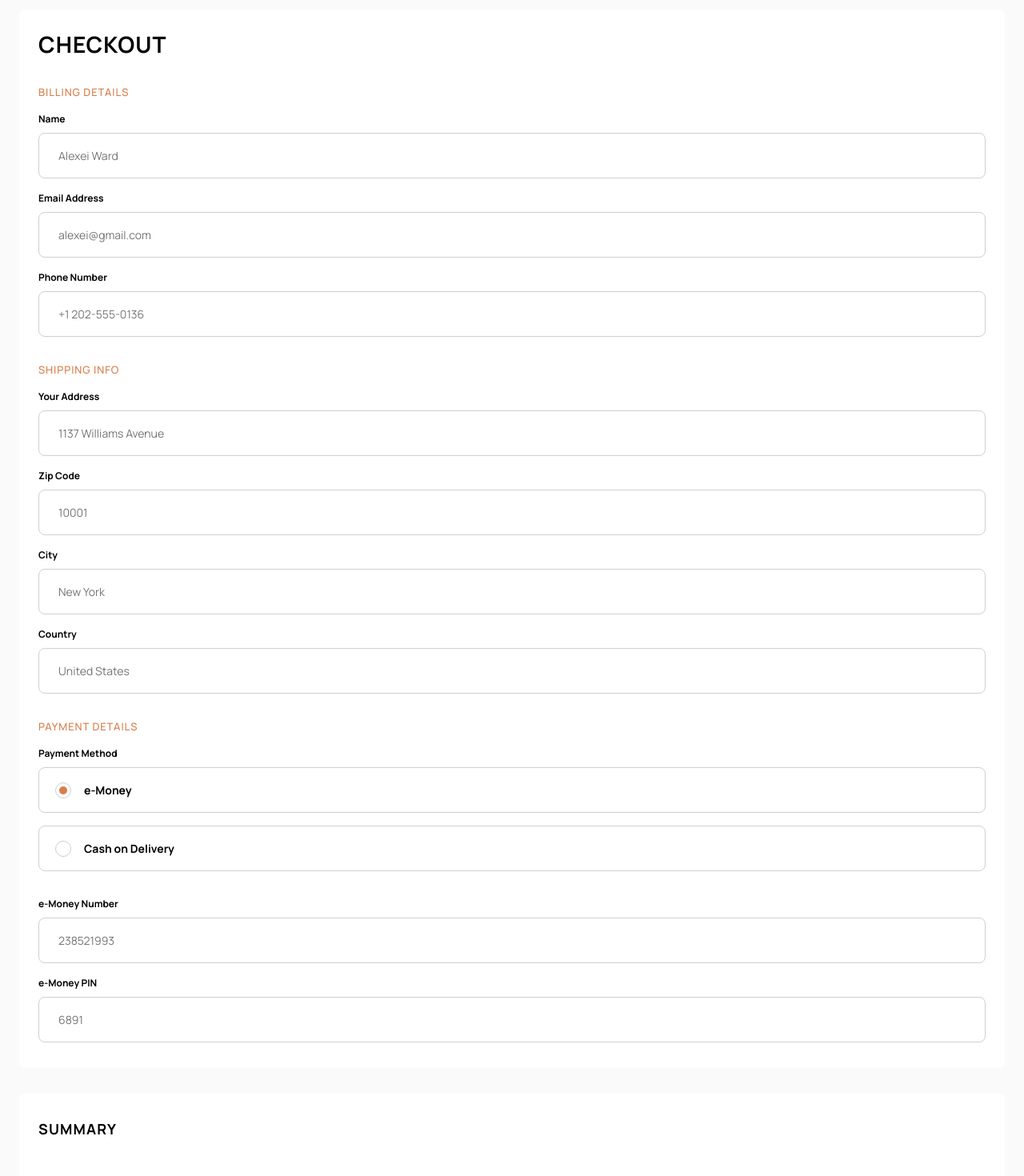
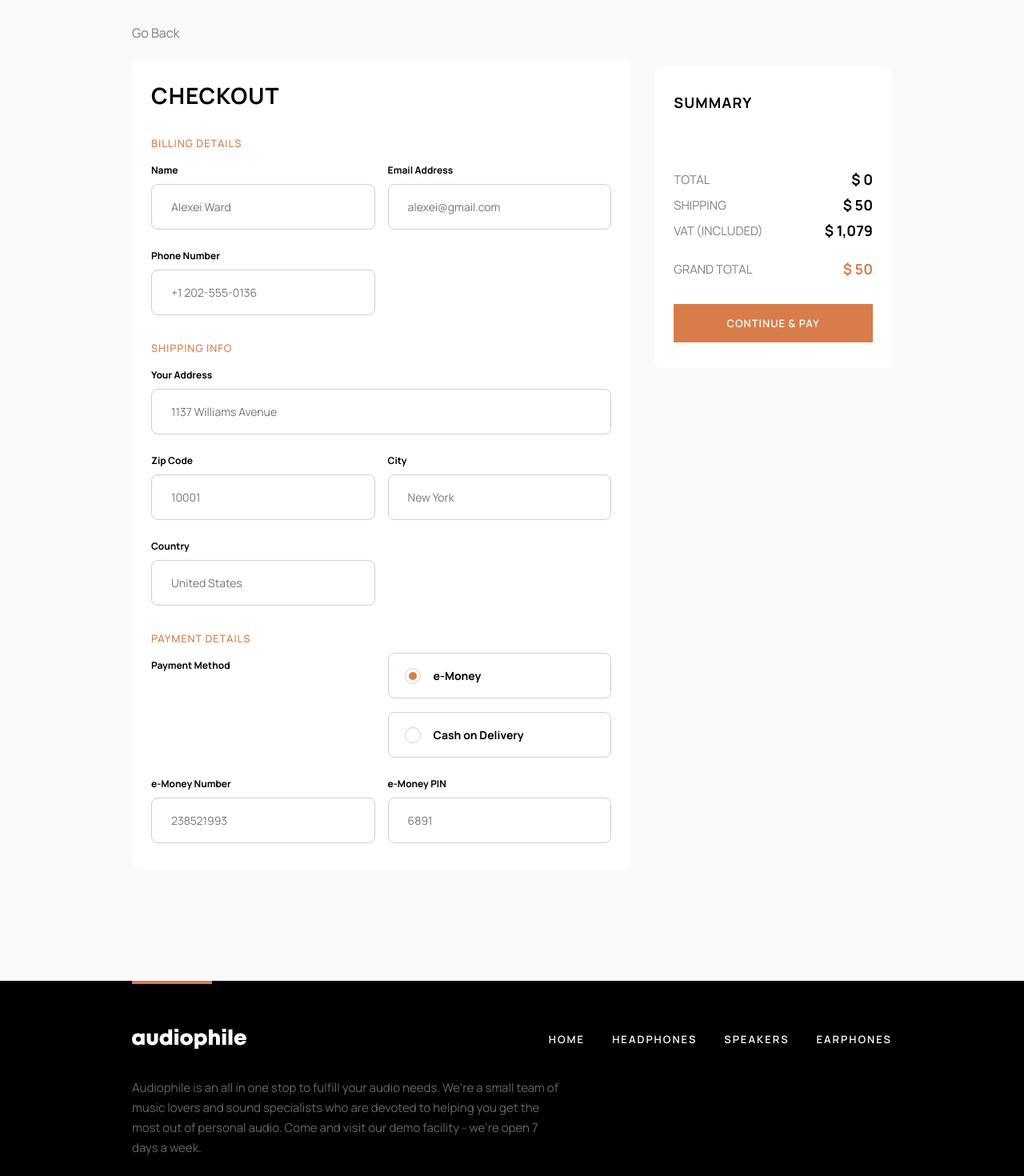
Before and after one commit to RickyReyes/audiophile, a React (Create React App) app: page /checkout in a window 1280 px wide. Shown: the part 140-1610 px from the top of the page at 80% size. Built offline with nearby package versions, Linux system fonts and the light colour scheme.

Commit message:
checkout fully responsive

```diff
--- a/src/App.css
+++ b/src/App.css
@@ -377,6 +377,7 @@ main {
   color: rgb(104, 102, 102);
   text-align: center;
   line-height: 25px;
+  font-size: 0.9375rem;
 }
 .footer__copyright-logos {
   display: flex;
@@ -423,7 +424,7 @@ main {
 }
 
 /*** Category Page (ie. HEADPHONERS, SPEAKERS, EARPHONES ***/
-.category-page__heading {
+.category__heading {
   padding-top: 1.5rem;
   font-size: 1.75rem;
   line-height: 38.25px;
@@ -433,6 +434,7 @@ main {
   color: white;
   letter-spacing: 2px;
 }
+
 .category-page__cards {
   margin: 1.5rem 1.5rem 5rem;
   display: flex;
@@ -781,62 +783,62 @@ main {
   transform: translate(-50%, -50%) scale(1);
 }
 
-.summary {
+.checkout__summary {
   padding: 2rem 1.5rem;
   background-color: #fff;
   margin: 2rem 0 6rem;
   border-radius: 8px;
 }
-.summary__heading {
+.checkout__summary__heading {
   font-size: 1.125rem;
   letter-spacing: 1.129px;
 }
-.summary__name, .summary__quantity {
+.checkout__summary__name, .checkout__summary__quantity {
   font-weight: 700;
 }
-.summary__cart-ul {
+.checkout__summary__cart-ul {
   display: flex;
   flex-direction: column;
   gap: 1.5rem;
   padding-top: 2rem;
 }
-.summary__li {
+.checkout__summary__li {
   display: flex;
   gap: 1rem;
 }
-.summary__info-flex {
+.checkout__summary__info-flex {
   display: flex;
   flex-direction: column;
   justify-content: center;
   width: 100%;
 }
-.summary__name-quantity-flex {
+.checkout__summary__name-quantity-flex {
   display: flex;
   justify-content: space-between;
   width: 100%;
 }
-.summary__img {
+.checkout__summary__img {
   width: 4rem;
   max-height: 4rem;
   border-radius: 8px;
 }
-.summary__quantity {
+.checkout__summary__quantity {
   margin-left: auto;
   color: #979797;
 }
-.summary__review-ul {
+.checkout__summary__review-ul {
   padding-top: 2rem;
 }
-.summary__review-ul .total-flex {
+.checkout__summary__review-ul .total-flex {
   margin-top: 0.5rem;
 }
-.summary__review-ul .total-flex:last-of-type {
+.checkout__summary__review-ul .total-flex:last-of-type {
   margin-top: 1.5rem;
 }
-.summary__review-ul .total-flex:last-of-type strong {
+.checkout__summary__review-ul .total-flex:last-of-type strong {
   color: #d87d4a;
 }
-.summary .btn {
+.checkout__summary .btn {
   width: 100%;
   margin-top: 2rem;
 }
@@ -954,39 +956,39 @@ Tablet
   .footer__p {
     text-align: left;
   }
+  .category__heading {
+    font-size: 2.5rem;
+    padding: 105px 0 97px;
+  }
   .category-page {
     margin-left: 2.5rem;
     margin-right: 2.5rem;
   }
-  .category-page__heading {
-    font-size: 2.5rem;
-    padding: 105px 0 97px;
-  }
   .category-page__cards {
     margin: 7.5rem 0 0;
   }
-  .category-page-card__picture {
+  .category-page .category-page-card__picture {
     width: 100%;
   }
-  .category-page-card__img {
+  .category-page .category-page-card__img {
     width: 100%;
     height: auto;
     margin-bottom: 3.25rem;
   }
-  .category-page-card .new-product--orange {
+  .category-page .category-page-card .new-product--orange {
     margin-bottom: 1rem;
   }
-  .category-page-card__name {
+  .category-page .category-page-card__name {
     font-size: 2.5rem;
     line-height: 44px;
     max-width: 300px;
     text-align: center;
     padding-top: 0;
   }
-  .category-page-card__desc {
+  .category-page .category-page-card__desc {
     max-width: 565px;
   }
-  .category-section {
+  .category-page .category-section {
     padding-top: 10.75rem;
   }
   .about__heading {
@@ -1002,10 +1004,8 @@ Tablet
   .product-detail__main-flex {
     display: flex;
     align-items: center;
+    justify-content: center;
     gap: 4.375rem;
-  }
-  .product-detail__picture {
-    width: 100%;
   }
   .product-detail__subheading {
     text-align: left;
@@ -1036,13 +1036,24 @@ Tablet
     right: 2.5rem;
     margin-left: auto;
   }
+  .checkout__main__grid {
+    display: grid;
+    grid-template-columns: 1fr 1fr;
+    gap: 0.5rem 1rem;
+  }
+  .checkout__main__address {
+    grid-column: 1/3;
+  }
+  .checkout__main__cash-on-d {
+    grid-column: 2/3;
+  }
 }
 /*
 ******************************************
 Desktop
 ******************************************
 */
-@media (min-width: 1000px) {
+@media (min-width: 1200px) {
   .header {
     background-color: #191919;
     padding: 0 10.3125rem;
@@ -1120,11 +1131,11 @@ Desktop
     background-image: url(/public/assets/home/desktop/image-earphones-yx1.jpg);
   }
   .about {
+    margin: 10rem 0;
     display: flex;
     flex-direction: row-reverse;
     align-items: center;
     grid-template-columns: 1fr 1fr;
-    margin: 200px 10.3125rem;
   }
   .about__img {
     background-image: url(/public/assets/shared/desktop/image-best-gear.jpg);
@@ -1151,6 +1162,18 @@ Desktop
   }
   .footer__orange-line {
     left: 10.3125rem;
+  }
+  .footer__logo-nav-flex {
+    display: flex;
+    justify-content: space-between;
+    width: 100%;
+    padding-bottom: 2.25rem;
+  }
+  .footer .nav {
+    padding: 0;
+  }
+  .footer__p {
+    max-width: 540px;
   }
   .category-page {
     margin-left: 10.3125rem;
@@ -1180,6 +1203,11 @@ Desktop
   }
   .product-detail {
     padding: 5rem 10.3125rem 0;
+    max-width: 1500px;
+    margin: 0 auto;
+  }
+  .product-detail__main-flex {
+    gap: 7.75rem;
   }
   .product-detail__product-img {
     margin-top: 3.5rem;
@@ -1194,13 +1222,32 @@ Desktop
   .product-detail__in-the-box {
     flex-basis: 145%;
   }
+  .product-detail__images-container {
+    display: flex;
+    align-items: center;
+    justify-content: center;
+  }
   .product-detail__images {
     margin-top: 10rem;
   }
   .product-detail__others {
-    margin-top: 10rem;
+    margin: 10rem;
   }
   .cart {
     right: 10.3125rem;
   }
+  .checkout {
+    padding: 5rem 10.3125rem 8.75rem;
+  }
+  .checkout__grid {
+    display: grid;
+    grid-template-columns: 2.1fr 1fr;
+    gap: 30px;
+  }
+  .checkout__main {
+    grid-row-start: 1;
+  }
+  .checkout__summary {
+    align-self: flex-start;
+  }
 }/*# sourceMappingURL=App.css.map */
--- a/src/App.scss
+++ b/src/App.scss
@@ -378,6 +378,7 @@ main {
     color: rgb(104, 102, 102);
     text-align: center;
     line-height: 25px;
+    font-size: 0.9375rem;
   }
   &__copyright-logos {
     display: flex;
@@ -427,7 +428,7 @@ main {
 
 /*** Category Page (ie. HEADPHONERS, SPEAKERS, EARPHONES ***/
 
-.category-page {
+.category {
   &__heading {
     padding-top: 1.5rem;
     font-size: 1.75rem;
@@ -438,6 +439,8 @@ main {
     color: white;
     letter-spacing: 2px;
   }
+}
+.category-page {
   &__cards {
     margin: 1.5rem 1.5rem 5rem;
     display: flex;
@@ -798,7 +801,7 @@ main {
   }
 }
 
-.summary {
+.checkout__summary {
   padding: 2rem 1.5rem;
   background-color: #fff;
   margin: 2rem 0 6rem;
@@ -989,15 +992,17 @@ Tablet
     }
   }
 
-  .category-page {
-    margin-left: 2.5rem;
-    margin-right: 2.5rem;
+  .category {
     &__heading {
       font-size: 2.5rem;
       padding: 105px 0 97px;
     }
   }
-  .category-page__cards {
+
+  .category-page {
+    margin-left: 2.5rem;
+    margin-right: 2.5rem;
+    &__cards {
       margin: 7.5rem 0 0;
     }
     .category-page-card {
@@ -1023,8 +1028,9 @@ Tablet
         max-width: 565px;
       }
     }
+  }
 
-  .category-section {
+  .category-page .category-section {
     padding-top: 10.75rem;
   }
 
@@ -1045,10 +1051,8 @@ Tablet
     &__main-flex {
       display: flex;
       align-items: center;
+      justify-content: center;
       gap: 4.375rem;
-    }
-    &__picture {
-      width: 100%;
     }
     &__subheading {
       text-align: left;
@@ -1085,6 +1089,20 @@ Tablet
     right: 2.5rem;
     margin-left: auto;
   }
+
+  .checkout__main {
+    &__grid {
+      display: grid;
+      grid-template-columns: 1fr 1fr;
+      gap: 0.5rem 1rem;
+    }
+    &__address {
+      grid-column: 1 / 3;
+    }
+    &__cash-on-d {
+      grid-column: 2 / 3;
+    }
+  }
 }
 
 /*
@@ -1093,7 +1111,7 @@ Desktop
 ******************************************
 */
 
-@media (min-width: 1000px) {
+@media (min-width: 1200px) {
   .header {
     background-color: #191919;
     padding: 0 10.3125rem;
@@ -1180,11 +1198,11 @@ Desktop
     }
   }
   .about {
+    margin: 10rem 0;
     display: flex;
     flex-direction: row-reverse;
     align-items: center;
     grid-template-columns: 1fr 1fr;
-    margin: 200px 10.3125rem;
     &__img {
       background-image: url(/public/assets/shared/desktop/image-best-gear.jpg);
       height: 588px;
@@ -1211,6 +1229,18 @@ Desktop
     padding-bottom: 3rem;
     &__orange-line {
       left: 10.3125rem;
+    }
+    &__logo-nav-flex {
+      display: flex;
+      justify-content: space-between;
+      width: 100%;
+      padding-bottom: 2.25rem;
+    }
+    .nav {
+      padding: 0;
+    }
+    &__p {
+      max-width: 540px;
     }
   }
 
@@ -1244,6 +1274,11 @@ Desktop
 
   .product-detail {
     padding: 5rem 10.3125rem 0;
+    max-width: 1500px;
+    margin: 0 auto;
+    &__main-flex {
+      gap: 7.75rem;
+    }
     &__product-img {
       margin-top: 3.5rem;
     }
@@ -1257,15 +1292,35 @@ Desktop
     &__in-the-box {
       flex-basis: 145%;
     }
+    &__images-container {
+      display: flex;
+      align-items: center;
+      justify-content: center;
+    }
     &__images {
       margin-top: 10rem;
     }
     &__others {
-      margin-top: 10rem;
+      margin: 10rem;
     }
   }
 
   .cart {
     right: 10.3125rem;
   }
+
+  .checkout {
+    padding: 5rem 10.3125rem 8.75rem;
+    &__grid {
+      display: grid;
+      grid-template-columns: 2.1fr 1fr;
+      gap: 30px;
     }
+    &__main {
+      grid-row-start: 1;
+    }
+    &__summary {
+      align-self: flex-start;
+    }
+  }
+}
--- a/src/components/CheckoutMain.jsx
+++ b/src/components/CheckoutMain.jsx
@@ -5,60 +5,74 @@ const CheckoutMain = () => {
     <section className="checkout__main">
       <h1 className="checkout__main__heading">Checkout</h1>
       <h2 className="checkout__main__subheading">Billing Details</h2>
-      <form action="#">
+      <form className="checkout__main__grid" action="#">
+        <div>
           <label className="checkout__main__label">Name</label>
           <input
             className="checkout__main__input"
             type="text"
             placeholder="Alexei Ward"
           />
+        </div>
 
+        <div>
           <label className="checkout__main__label">Email Address</label>
           <input
             className="checkout__main__input"
             type="email"
             placeholder="alexei@gmail.com"
           />
+        </div>
 
+        <div>
           <label className="checkout__main__label">Phone Number</label>
           <input
             className="checkout__main__input"
             type="phone"
             placeholder="+1 202-555-0136"
           />
+        </div>
       </form>
       <h2 className="checkout__main__subheading">Shipping Info</h2>
-      <form action="#">
+      <form action="#" className="checkout__main__grid">
+        <div className="checkout__main__address">
           <label className="checkout__main__label">Your Address</label>
           <input
             className="checkout__main__input"
             type="text"
             placeholder="1137 Williams Avenue"
           />
+        </div>
 
+        <div>
           <label className="checkout__main__label">Zip Code</label>
           <input
             className="checkout__main__input"
             type="text"
             placeholder="10001"
           />
+        </div>
 
+        <div>
           <label className="checkout__main__label">City</label>
           <input
             className="checkout__main__input"
             type="text"
             placeholder="New York"
           />
+        </div>
 
+        <div>
           <label className="checkout__main__label">Country</label>
           <input
             className="checkout__main__input"
             type="text"
             placeholder="United States"
           />
+        </div>
       </form>
       <h2 className="checkout__main__subheading">Payment Details</h2>
-      <form action="#">
+      <form action="#" className="checkout__main__grid">
         <label className="checkout__main__label">Payment Method</label>
         <div className="checkout__main__radio-container">
           <label className="checkout__main__radio-label" for="e-money">
@@ -74,7 +88,7 @@ const CheckoutMain = () => {
           />
           <span></span>
         </div>
-        <div className="checkout__main__radio-container">
+        <div className="checkout__main__radio-container checkout__main__cash-on-d">
           <label className="checkout__main__radio-label" for="cash-on-delivery">
             Cash on Delivery
           </label>
@@ -87,18 +101,22 @@ const CheckoutMain = () => {
           />
           <span></span>
         </div>
+        <div>
           <label className="checkout__main__label">e-Money Number</label>
           <input
             className="checkout__main__input"
             type="text"
             placeholder="238521993"
           />
+        </div>
+        <div>
           <label className="checkout__main__label">e-Money PIN</label>
           <input
             className="checkout__main__input"
             type="text"
             placeholder="6891"
           />
+        </div>
       </form>
     </section>
   );
--- a/src/components/CheckoutSummary.jsx
+++ b/src/components/CheckoutSummary.jsx
@@ -6,23 +6,23 @@ const CheckoutSummary = () => {
   const SHIPPING_COST = 50;
   const VAT_FEE = 1079;
   return (
-    <section className="summary">
-      <h2 className="summary__heading">Summary</h2>
-      <ul className="summary__cart-ul">
+    <section className="checkout__summary">
+      <h2 className="checkout__summary__heading">Summary</h2>
+      <ul className="checkout__summary__cart-ul">
         {cart.map((cartItem) => {
           return (
-            <li className="summary__li">
+            <li className="checkout__summary__li">
               <img
-                className="summary__img"
+                className="checkout__summary__img"
                 src={cartItem.product.image.mobile.substring(1)}
                 alt={cartItem.product.name}
               />
-              <div className="summary__info-flex">
-                <div className="summary__name-quantity-flex">
+              <div className="checkout__summary__info-flex">
+                <div className="checkout__summary__name-quantity-flex">
                   <strong>{cartItem.product.shortName}</strong>
                   <div className="summary__quantity">x{cartItem.quantity}</div>
                 </div>
-                <div className="cart__price">
+                <div className="checkout__cart__price">
                   $ {cartItem.product.price.toLocaleString("en-US")}
                 </div>
               </div>
@@ -30,7 +30,7 @@ const CheckoutSummary = () => {
           );
         })}
       </ul>
-      <ul className="summary__review-ul">
+      <ul className="checkout__summary__review-ul">
         <li className="total-flex">
           <div className="total-flex__item">Total</div>
           <strong>$ {totalAmountDue.toLocaleString("en-US")}</strong>
--- a/src/components/Footer.jsx
+++ b/src/components/Footer.jsx
@@ -7,6 +7,7 @@ const Footer = () => {
   return (
     <footer className="footer">
       <div className="footer__orange-line" />
+      <div className="footer__logo-nav-flex">
         <Link to="/">
           <img
             className="logo"
@@ -15,6 +16,7 @@ const Footer = () => {
           />
         </Link>
         <Nav />
+      </div>
       <p className="footer__p">
         Audiophile is an all in one stop to fulfill your audio needs. We're a
         small team of music lovers and sound specialists who are devoted to
--- a/src/routes/CategoryPage.jsx
+++ b/src/routes/CategoryPage.jsx
@@ -12,8 +12,8 @@ const CategoryPage = ({ productData, category }) => {
     });
 
   return (
-    <section>
-      <h2 className="category-page__heading">{category}</h2>
+    <section className="category">
+      <h2 className="category__heading">{category}</h2>
       <main className="category-page">
         <ul className="category-page__cards">
           {products.map((product) => (
--- a/src/routes/CheckoutPage.jsx
+++ b/src/routes/CheckoutPage.jsx
@@ -12,8 +12,10 @@ const CheckoutPage = () => {
       <p className="go-back" onClick={() => navigate(-1)}>
         Go Back
       </p>
-      <CheckoutMain />
-      <CheckoutSummary />
+      <div className="checkout__grid">
+        <CheckoutMain />
+        <CheckoutSummary />
+      </div>
     </main>
   );
 };
--- a/src/routes/ProductDetailSection.jsx
+++ b/src/routes/ProductDetailSection.jsx
@@ -97,6 +97,7 @@ const ProductDetailSection = ({ product }) => {
           </ul>
         </div>
       </div>
+      <div className="product-detail__images-container">
         <ul className="product-detail__images">
           <li>
             <picture>
@@ -135,6 +136,7 @@ const ProductDetailSection = ({ product }) => {
             </picture>
           </li>
         </ul>
+      </div>
       <section className="product-detail__others">
         <h4 className="product-detail__subheading center">You may also like</h4>
         <ul className="product-detail__others-ul">
```
Also changed, not shown: 1 other file (tests, documents, lock files or other folders). Lines whose indentation alone changed are shown as unchanged.
